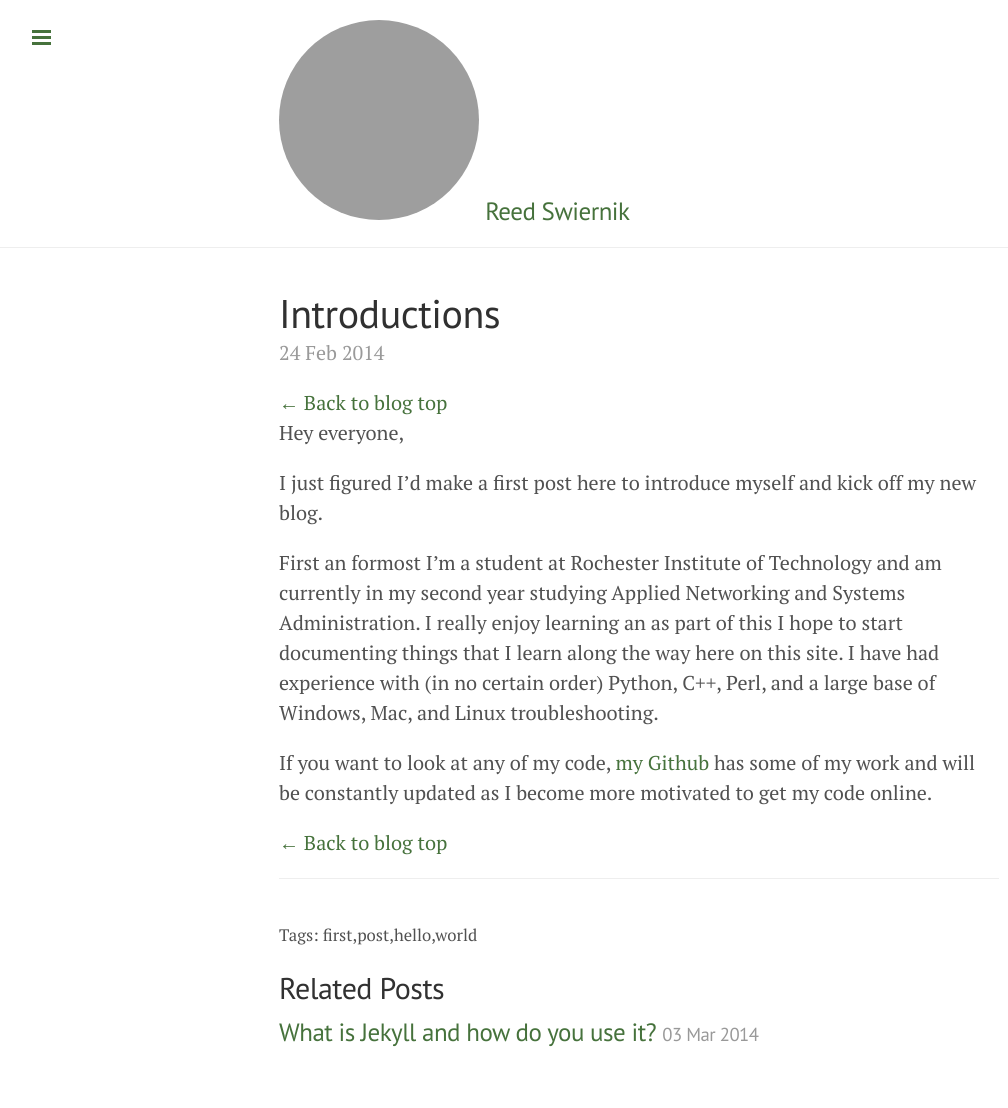
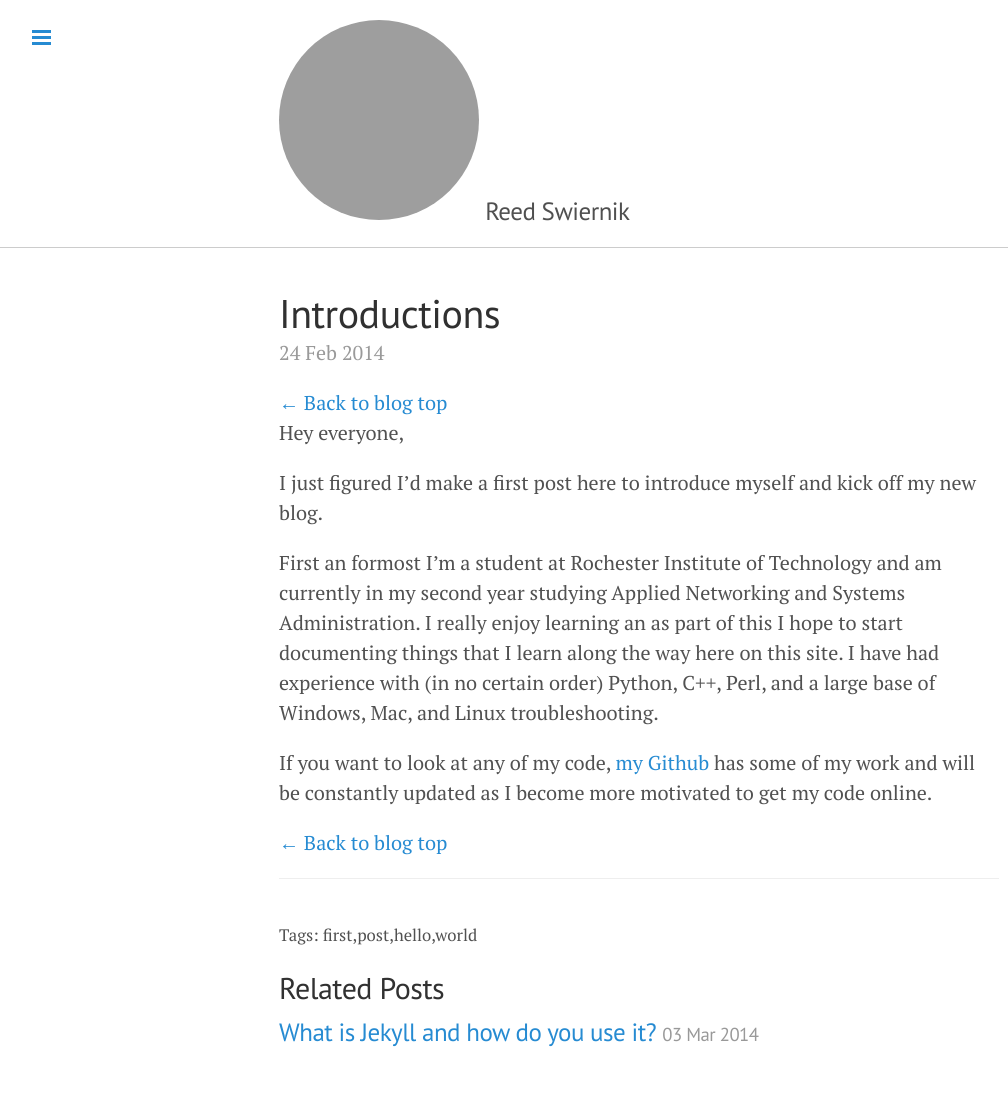
Before and after one commit to rswiernik/personal_site, a Jekyll site: the page built from _posts/2014-02-24-new-blog.markdown, in a window 1280 px wide. Shown: the whole page, without its empty margins (1-1009 px from the left). Built offline with Jekyll 4.4.1, drawn with Linux system fonts in a browser that asks for light colours; Markdown is read by kramdown in place of the engine named in the settings; grey boxes are pictures that could not be loaded.

Commit message:
Changed Colors

```diff
--- a/_includes/sidebar.html
+++ b/_includes/sidebar.html
@@ -5,7 +5,7 @@
 <!-- Toggleable sidebar -->
 <div class="sidebar" id="sidebar">
   <div class="sidebar-item">
-    <p>{{ site.description }}</p>
+    <a>{{ site.description }}</a>
   </div>
 
     <a class="sidebar-nav-item{% if page.title == "Home" %} active{% endif %}" href="/">Home</a>
--- a/_layouts/default.html
+++ b/_layouts/default.html
@@ -3,7 +3,7 @@
 
   {% include head.html %}
 
-  <body class="theme-base-10"
+  <body class="theme-base-11"
 
     {% include sidebar.html %}
 
--- a/public/css/lanyon.css
+++ b/public/css/lanyon.css
@@ -92,7 +92,7 @@
 }
 
 .foot {
-	border-top: 1px solid #eee;
+	border-top: 1px solid #ccc;
 	margin-top: 2rem;
 	margin-bottom: 5rem;
 }
@@ -118,7 +118,7 @@
   padding-top:    1rem;
   padding-bottom: 1rem;
   margin-bottom: 2rem;
-  border-bottom: 1px solid #eee;
+  border-bottom: 1px solid #ccc;
 }
 .masthead-title {
   margin-top: 0;
@@ -487,6 +487,18 @@
   color: #f4bf75;
 }
 
+/* Dark Gray */
+.theme-base-11 .sidebar,
+.theme-base-11 .sidebar-toggle:active,
+.theme-base-11 #sidebar-checkbox:checked ~ .sidebar-toggle {
+  background-color: #737373;
+}
+/*.theme-base-11 .container a,
+*/
+.theme-base-11 .sidebar-toggle,
+.theme-base-11 .related-posts li a:hover {
+  color: #268bd2;
+}
 /* Dark Green */
 .theme-base-10 .sidebar,
 .theme-base-10 .sidebar-toggle:active,
```
Also changed, not shown: public/favicon.ico.
